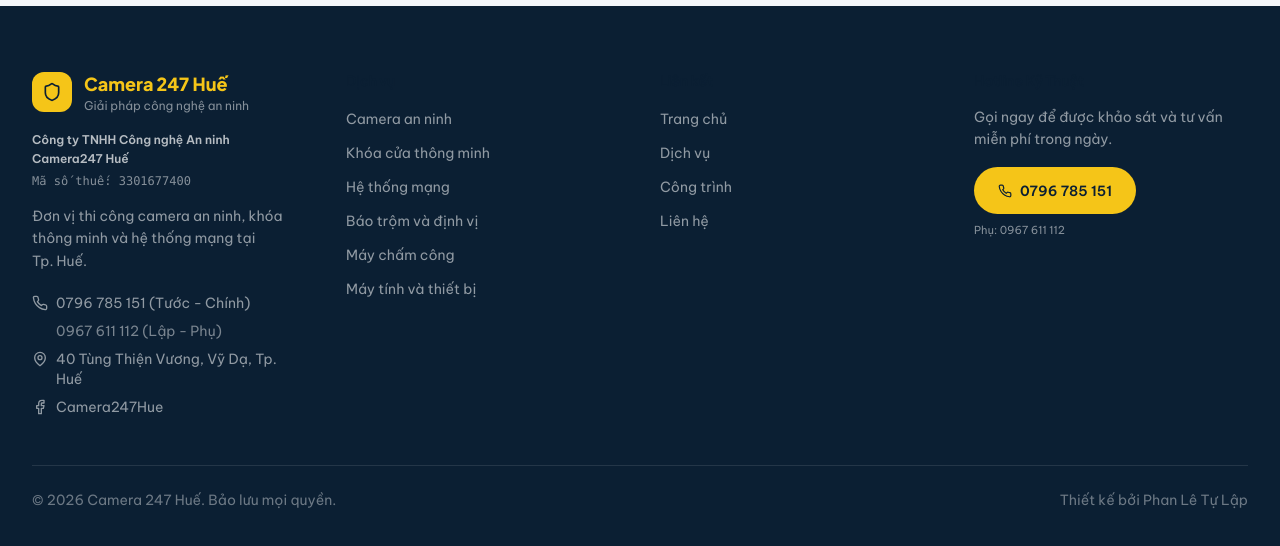
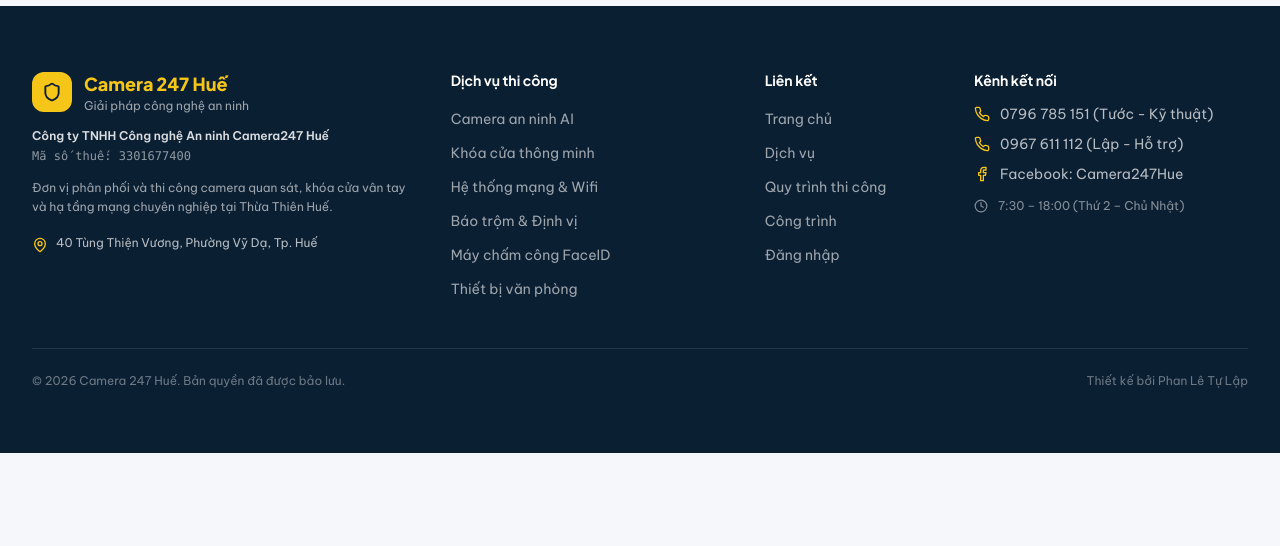
Before and after one commit to tulap206/camera247hue, a Next.js app: page /cong-trinh in a window 1280 px wide. Shown: the part 873-1419 px from the top of the page. After the commit the page ends 1326 px from the top, so only its background shows below. Built offline with nearby package versions, Linux system fonts and the light colour scheme; no server answers; the database is empty.

Commit message:
refactor: streamline contact section and footer to eliminate redundant contact cards

```diff
--- a/components/ContactSection.tsx
+++ b/components/ContactSection.tsx
@@ -49,33 +49,6 @@
     }
   }
 
-  const contactItems = [
-    {
-      icon: Phone,
-      title: 'Điện thoại / Zalo',
-      lines: ['0796 785 151 (Tước - Chính)', '0967 611 112 (Lập - Phụ)'],
-      action: 'tel:0796785151',
-    },
-    {
-      icon: MapPin,
-      title: 'Địa chỉ',
-      lines: ['40 Tùng Thiện Vương', 'Phường Vỹ Dạ, Tp. Huế'],
-      action: 'https://maps.google.com/?q=40+Tùng+Thiện+Vương+Huế',
-    },
-    {
-      icon: Facebook,
-      title: 'Facebook',
-      lines: ['Facebook.com/Camera247Hue'],
-      action: 'https://facebook.com/Camera247Hue',
-    },
-    {
-      icon: Clock,
-      title: 'Giờ làm việc',
-      lines: ['Thứ 2 - Thứ 7: 7:30 - 18:00', 'Chủ Nhật: 8:00 - 12:00'],
-      action: null,
-    },
-  ]
-
   return (
     <section id="lien-he" className="section-y bg-white">
       <div className="container-page">
@@ -90,40 +63,64 @@
 
         <div className="grid lg:grid-cols-2 gap-8 lg:gap-14">
           <Reveal className="order-2 lg:order-1">
-            <div className="space-y-3 mb-6">
-              {contactItems.map((item) => (
-                <div
-                  key={item.title}
-                  className="flex items-start gap-4 p-4 rounded-[16px] border border-brand-border bg-brand-bg/50"
-                >
-                  <div className="w-10 h-10 rounded-xl bg-white border border-brand-border flex items-center justify-center shrink-0">
-                    <item.icon className="w-5 h-5 text-brand-navy" strokeWidth={1.75} />
+            <div className="space-y-3.5 mb-6">
+              {/* Hotline Card */}
+              <div className="p-4 sm:p-5 rounded-[18px] border border-brand-border bg-brand-bg/60">
+                <div className="flex items-center gap-3 mb-3">
+                  <div className="w-10 h-10 rounded-xl bg-brand-yellow/15 flex items-center justify-center shrink-0">
+                    <Phone className="w-5 h-5 text-brand-navy" strokeWidth={2} />
                   </div>
                   <div>
-                    <div className="text-brand-muted text-xs mb-1">{item.title}</div>
-                    {item.lines.map((line) =>
-                      item.action ? (
-                        <a
-                          key={line}
-                          href={item.action}
-                          target={item.action.startsWith('http') ? '_blank' : undefined}
-                          rel={item.action.startsWith('http') ? 'noopener noreferrer' : undefined}
-                          className="block text-brand-navy font-semibold hover:text-[#16324A] transition-colors text-sm"
-                        >
-                          {line}
-                        </a>
-                      ) : (
-                        <div key={line} className="text-brand-ink font-medium text-sm">
-                          {line}
-                        </div>
-                      )
-                    )}
+                    <div className="text-brand-muted text-xs font-medium">Hotline Kỹ Thuật & Zalo (24/7)</div>
+                    <div className="text-brand-navy font-bold text-sm">Hỗ trợ tư vấn và xử lý sự cố</div>
                   </div>
                 </div>
-              ))}
+
+                <div className="grid grid-cols-1 sm:grid-cols-2 gap-2 pt-2 border-t border-brand-border/60">
+                  <a
+                    href="tel:0796785151"
+                    className="flex items-center justify-between px-3.5 py-2 rounded-xl bg-white border border-brand-border hover:border-brand-yellow text-brand-navy font-bold text-sm transition-colors shadow-sm"
+                  >
+                    <span>0796 785 151</span>
+                    <span className="text-xs font-semibold text-brand-muted bg-brand-soft px-2 py-0.5 rounded">Tước</span>
+                  </a>
+                  <a
+                    href="tel:0967611112"
+                    className="flex items-center justify-between px-3.5 py-2 rounded-xl bg-white border border-brand-border hover:border-brand-yellow text-brand-navy font-bold text-sm transition-colors shadow-sm"
+                  >
+                    <span>0967 611 112</span>
+                    <span className="text-xs font-semibold text-brand-muted bg-brand-soft px-2 py-0.5 rounded">Lập</span>
+                  </a>
+                </div>
+              </div>
+
+              {/* Address & Hours Card */}
+              <div className="p-4 sm:p-5 rounded-[18px] border border-brand-border bg-brand-bg/60 space-y-3">
+                <div className="flex items-start gap-3">
+                  <div className="w-9 h-9 rounded-xl bg-white border border-brand-border flex items-center justify-center shrink-0 mt-0.5">
+                    <MapPin className="w-4 h-4 text-brand-navy" strokeWidth={1.75} />
+                  </div>
+                  <div>
+                    <div className="text-brand-muted text-xs font-medium">Văn phòng & Trung tâm kỹ thuật</div>
+                    <a
+                      href="https://maps.google.com/?q=40+Tùng+Thiện+Vương+Huế"
+                      target="_blank"
+                      rel="noopener noreferrer"
+                      className="text-brand-navy font-semibold text-sm hover:underline block leading-snug mt-0.5"
+                    >
+                      40 Tùng Thiện Vương, Phường Vỹ Dạ, Tp. Huế
+                    </a>
+                  </div>
+                </div>
+
+                <div className="flex items-center gap-3 pt-2 border-t border-brand-border/60 text-xs text-brand-muted">
+                  <Clock className="w-4 h-4 text-brand-navy shrink-0" />
+                  <span>Giờ làm việc: 7:30 – 18:00 (Thứ 2 – Chủ Nhật)</span>
+                </div>
+              </div>
             </div>
 
-            <div className="rounded-[16px] overflow-hidden border border-brand-border h-44 sm:h-48">
+            <div className="rounded-[18px] overflow-hidden border border-brand-border h-48 sm:h-52 shadow-sm">
               <iframe
                 src="https://maps.google.com/maps?q=40%20T%C3%B9ng%20Thi%E1%BB%87n%20V%C6%B0%C6%A1ng%2C%20V%E1%BB%B9%20D%E1%BA%A1%2C%20Th%C3%A0nh%20ph%E1%BB%91%20Hu%E1%BA%BF&t=&z=16&ie=UTF8&iwloc=&output=embed"
                 width="100%"
--- a/components/Footer.tsx
+++ b/components/Footer.tsx
@@ -1,84 +1,76 @@
 import Link from 'next/link'
-import { Shield, Phone, MapPin, Facebook } from 'lucide-react'
+import { Shield, Phone, MapPin, Facebook, Clock } from 'lucide-react'
 
 const services = [
-  'Camera an ninh',
+  'Camera an ninh AI',
   'Khóa cửa thông minh',
-  'Hệ thống mạng',
-  'Báo trộm và định vị',
-  'Máy chấm công',
-  'Máy tính và thiết bị',
+  'Hệ thống mạng & Wifi',
+  'Báo trộm & Định vị',
+  'Máy chấm công FaceID',
+  'Thiết bị văn phòng',
 ]
 
 const links = [
   { label: 'Trang chủ', href: '/' },
   { label: 'Dịch vụ', href: '/#dich-vu' },
+  { label: 'Quy trình thi công', href: '/#quy-trinh' },
   { label: 'Công trình', href: '/cong-trinh' },
-  { label: 'Liên hệ', href: '/#lien-he' },
+  { label: 'Đăng nhập', href: '/login' },
 ]
 
 export default function Footer() {
   return (
     <footer className="bg-brand-navy text-white">
       <div className="container-page pt-12 sm:pt-16 pb-[5.5rem] sm:pb-16">
-        <div className="grid grid-cols-1 sm:grid-cols-2 lg:grid-cols-4 gap-8 sm:gap-10">
-          <div className="lg:col-span-1">
-            <div className="flex items-center gap-3 mb-4">
-              <div className="w-10 h-10 bg-brand-yellow rounded-xl flex items-center justify-center">
-                <Shield className="w-5 h-5 text-brand-navy" />
+        <div className="grid grid-cols-1 sm:grid-cols-2 lg:grid-cols-12 gap-8 sm:gap-10">
+
+          {/* Cột 1: Thông tin pháp nhân & Trụ sở (5 cols) */}
+          <div className="lg:col-span-4 space-y-3.5">
+            <div className="flex items-center gap-3">
+              <div className="w-10 h-10 bg-brand-yellow rounded-xl flex items-center justify-center shrink-0">
+                <Shield className="w-5 h-5 text-brand-navy" strokeWidth={2.25} />
               </div>
               <div>
                 <div className="font-heading font-extrabold text-brand-yellow text-base sm:text-lg leading-tight">
                   Camera 247 Huế
                 </div>
-                <div className="text-white/50 text-xs">Giải pháp công nghệ an ninh</div>
+                <div className="text-white/60 text-xs">Giải pháp công nghệ an ninh</div>
               </div>
             </div>
-            <p className="text-white/70 text-xs font-semibold leading-relaxed mb-1 max-w-xs">
-              Công ty TNHH Công nghệ An ninh Camera247 Huế
+
+            <div className="space-y-1 text-xs">
+              <p className="text-white/85 font-semibold">
+                Công ty TNHH Công nghệ An ninh Camera247 Huế
+              </p>
+              <p className="text-white/55 font-mono">
+                Mã số thuế: 3301677400
+              </p>
+            </div>
+
+            <p className="text-white/60 text-xs leading-relaxed max-w-sm">
+              Đơn vị phân phối và thi công camera quan sát, khóa cửa vân tay và hạ tầng mạng chuyên nghiệp tại Thừa Thiên Huế.
             </p>
-            <p className="text-white/50 text-xs font-mono mb-4">
-              Mã số thuế: 3301677400
-            </p>
-            <p className="text-white/55 text-sm leading-relaxed mb-5 max-w-xs">
-              Đơn vị thi công camera an ninh, khóa thông minh và hệ thống mạng tại Tp. Huế.
-            </p>
-            <div className="space-y-2 text-sm text-white/55">
-              <a href="tel:0796785151" className="flex items-center gap-2 hover:text-brand-yellow transition-colors">
-                <Phone className="w-4 h-4 shrink-0" />
-                <span>0796 785 151 (Tước - Chính)</span>
-              </a>
-              <a href="tel:0967611112" className="flex items-center gap-2 hover:text-brand-yellow transition-colors text-white/45">
-                <Phone className="w-4 h-4 shrink-0 opacity-0" />
-                <span>0967 611 112 (Lập - Phụ)</span>
-              </a>
+
+            <div className="pt-1">
               <a
                 href="https://maps.google.com/?q=40+Tùng+Thiện+Vương+Huế"
                 target="_blank"
                 rel="noopener noreferrer"
-                className="flex items-start gap-2 hover:text-brand-yellow transition-colors"
+                className="flex items-start gap-2 text-xs text-white/70 hover:text-brand-yellow transition-colors"
               >
-                <MapPin className="w-4 h-4 shrink-0 mt-0.5" />
-                <span>40 Tùng Thiện Vương, Vỹ Dạ, Tp. Huế</span>
-              </a>
-              <a
-                href="https://facebook.com/Camera247Hue"
-                target="_blank"
-                rel="noopener noreferrer"
-                className="flex items-center gap-2 hover:text-brand-yellow transition-colors"
-              >
-                <Facebook className="w-4 h-4" />
-                Camera247Hue
+                <MapPin className="w-4 h-4 text-brand-yellow shrink-0 mt-0.5" />
+                <span>40 Tùng Thiện Vương, Phường Vỹ Dạ, Tp. Huế</span>
               </a>
             </div>
           </div>
 
-          <div>
-            <h4 className="font-heading font-bold text-sm mb-4">Dịch vụ</h4>
+          {/* Cột 2: Dịch vụ (3 cols) */}
+          <div className="lg:col-span-3">
+            <h4 className="font-heading font-bold text-sm mb-4 text-white">Dịch vụ thi công</h4>
             <ul className="space-y-2.5">
               {services.map((s) => (
                 <li key={s}>
-                  <a href="/#dich-vu" className="text-white/55 hover:text-brand-yellow transition-colors text-sm">
+                  <a href="/#dich-vu" className="text-white/60 hover:text-brand-yellow transition-colors text-xs sm:text-sm">
                     {s}
                   </a>
                 </li>
@@ -86,12 +78,13 @@
             </ul>
           </div>
 
-          <div>
-            <h4 className="font-heading font-bold text-sm mb-4">Liên kết</h4>
+          {/* Cột 3: Liên kết nhanh (2 cols) */}
+          <div className="lg:col-span-2">
+            <h4 className="font-heading font-bold text-sm mb-4 text-white">Liên kết</h4>
             <ul className="space-y-2.5">
               {links.map((l) => (
                 <li key={l.href}>
-                  <Link href={l.href} className="text-white/55 hover:text-brand-yellow transition-colors text-sm">
+                  <Link href={l.href} className="text-white/60 hover:text-brand-yellow transition-colors text-xs sm:text-sm">
                     {l.label}
                   </Link>
                 </li>
@@ -99,26 +92,40 @@
             </ul>
           </div>
 
-          <div>
-            <h4 className="font-heading font-bold text-sm mb-4">Hotline Kỹ Thuật</h4>
-            <p className="text-white/55 text-sm mb-4 leading-relaxed">
-              Gọi ngay để được khảo sát và tư vấn miễn phí trong ngày.
-            </p>
-            <div className="space-y-2">
-              <a href="tel:0796785151" className="btn-accent !text-sm inline-flex items-center gap-2">
-                <Phone className="w-3.5 h-3.5" />
-                0796 785 151
+          {/* Cột 4: Kênh liên hệ trực tuyến (3 cols) */}
+          <div className="lg:col-span-3 space-y-3.5">
+            <h4 className="font-heading font-bold text-sm text-white">Kênh kết nối</h4>
+            <div className="space-y-2.5 text-xs sm:text-sm text-white/70">
+              <a href="tel:0796785151" className="flex items-center gap-2.5 hover:text-brand-yellow transition-colors">
+                <Phone className="w-4 h-4 text-brand-yellow shrink-0" />
+                <span>0796 785 151 (Tước - Kỹ thuật)</span>
               </a>
-              <div className="text-[11px] text-white/50">Phụ: 0967 611 112</div>
+              <a href="tel:0967611112" className="flex items-center gap-2.5 hover:text-brand-yellow transition-colors">
+                <Phone className="w-4 h-4 text-brand-yellow shrink-0" />
+                <span>0967 611 112 (Lập - Hỗ trợ)</span>
+              </a>
+              <a
+                href="https://facebook.com/Camera247Hue"
+                target="_blank"
+                rel="noopener noreferrer"
+                className="flex items-center gap-2.5 hover:text-brand-yellow transition-colors"
+              >
+                <Facebook className="w-4 h-4 text-brand-yellow shrink-0" />
+                <span>Facebook: Camera247Hue</span>
+              </a>
+              <div className="flex items-center gap-2.5 text-white/50 text-xs pt-1">
+                <Clock className="w-3.5 h-3.5 shrink-0" />
+                <span>7:30 – 18:00 (Thứ 2 – Chủ Nhật)</span>
+              </div>
             </div>
           </div>
+
         </div>
 
-        <div className="mt-12 pt-6 border-t border-white/10 flex flex-col sm:flex-row justify-between gap-3 text-sm text-white/40">
-          <p>© {new Date().getFullYear()} Camera 247 Huế. Bảo lưu mọi quyền.</p>
-          <p>
-            Thiết kế bởi Phan Lê Tự Lập
-          </p>
+        {/* Footer bottom */}
+        <div className="mt-12 pt-6 border-t border-white/10 flex flex-col sm:flex-row justify-between items-center gap-3 text-xs text-white/40">
+          <p>© {new Date().getFullYear()} Camera 247 Huế. Bản quyền đã được bảo lưu.</p>
+          <p>Thiết kế bởi Phan Lê Tự Lập</p>
         </div>
       </div>
     </footer>
--- a/components/WhyUsSection.tsx
+++ b/components/WhyUsSection.tsx
@@ -42,24 +42,23 @@
 
             <div className="rounded-2xl sm:rounded-[20px] bg-brand-navy text-white p-5 sm:p-7">
               <div className="font-heading font-bold text-sm sm:text-base mb-2 text-brand-yellow">
-                Công ty TNHH Công nghệ An ninh Camera247 Huế
+                Cam kết chất lượng dịch vụ
               </div>
-              <div className="text-xs text-white/60 mb-4 font-mono">
-                MST: 3301677400
-              </div>
-              <div className="space-y-3 text-sm text-white/75">
-                <p className="flex items-start gap-2.5">
-                  <MapPin className="w-4 h-4 text-brand-yellow shrink-0 mt-0.5" />
-                  40 Tùng Thiện Vương, Phường Vỹ Dạ, Tp. Huế
-                </p>
-                <div className="space-y-1.5">
-                  <a href="tel:0796785151" className="flex items-start gap-2.5 hover:text-brand-yellow transition-colors">
-                    <Phone className="w-4 h-4 text-brand-yellow shrink-0 mt-0.5" />
-                    <span>0796 785 151 (Tước)</span>
-                  </a>
-                  <a href="tel:0967611112" className="flex items-start gap-2.5 pl-6.5 text-white/60 hover:text-brand-yellow transition-colors text-xs">
-                    <span>0967 611 112 (Lập)</span>
-                  </a>
+              <p className="text-xs text-white/70 leading-relaxed mb-4">
+                Thiết bị nhập khẩu chính hãng 100% có đầy đủ CO/CQ từ Hikvision, Dahua, Ezviz, Kaadas, UniFi.
+              </p>
+              <div className="space-y-2.5 text-xs text-white/80 border-t border-white/10 pt-4">
+                <div className="flex items-center gap-2">
+                  <span className="w-1.5 h-1.5 rounded-full bg-brand-yellow" />
+                  <span>Khảo sát & tư vấn góc nhìn tận nơi miễn phí</span>
+                </div>
+                <div className="flex items-center gap-2">
+                  <span className="w-1.5 h-1.5 rounded-full bg-brand-yellow" />
+                  <span>Bảo hành chính hãng 12 - 24 tháng 1 đổi 1</span>
+                </div>
+                <div className="flex items-center gap-2">
+                  <span className="w-1.5 h-1.5 rounded-full bg-brand-yellow" />
+                  <span>Kỹ thuật viên túc trực hỗ trợ trong vòng 2 giờ</span>
                 </div>
               </div>
             </div>
```
